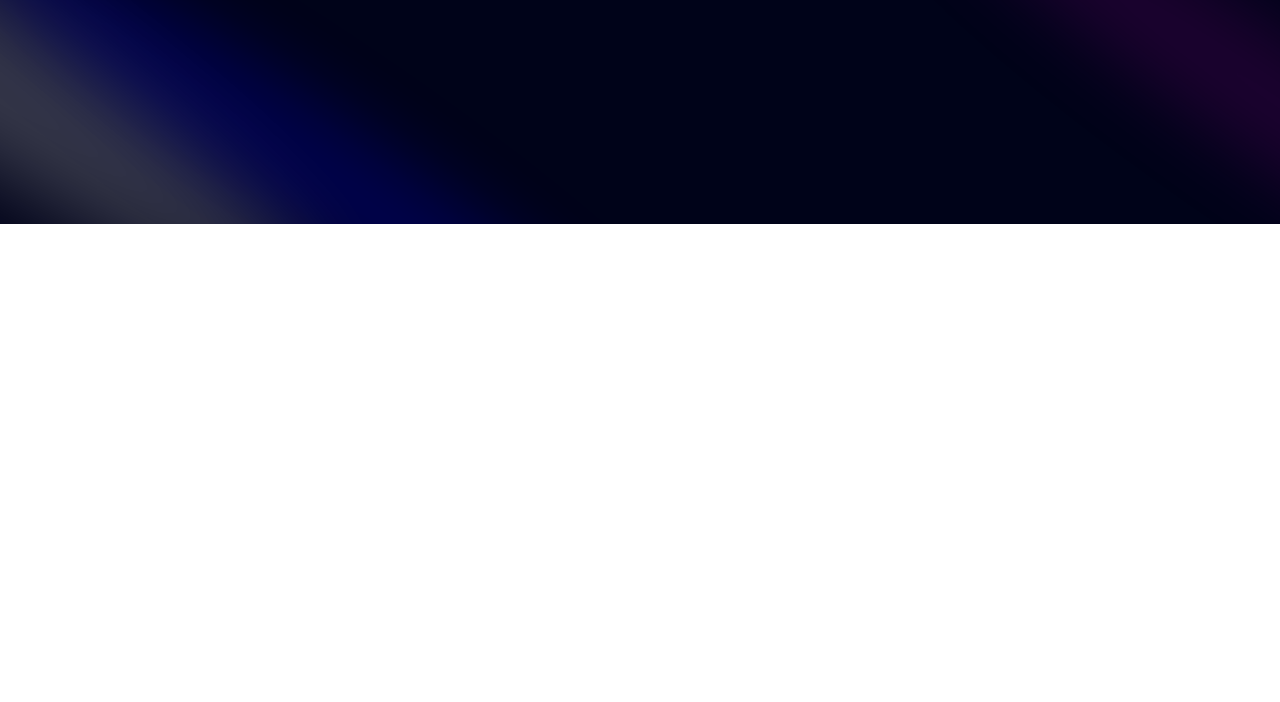
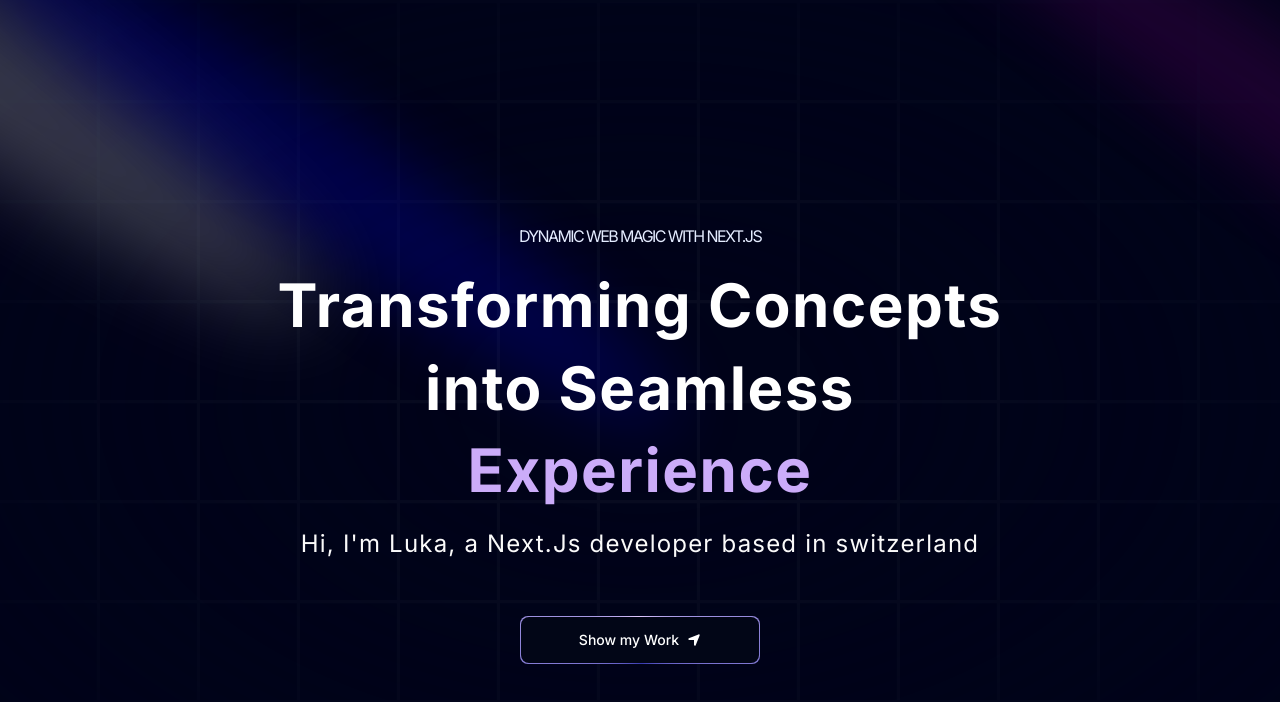
Before and after one commit to Curiosoofficial/newportfolio, a Next.js app: page / in a window 1280 px wide. Shown: the top 702 px of the page. Built offline with nearby package versions, Linux system fonts and the light colour scheme.

Commit message:
hero section

```diff
--- a/app/layout.tsx
+++ b/app/layout.tsx
@@ -1,6 +1,7 @@
 import type { Metadata } from "next";
 import { Inter } from "next/font/google";
 import "./globals.css";
+import { ThemeProvider } from "./provider";
 
 const inter = Inter({ subsets: ["latin"] });
 
@@ -16,7 +17,17 @@
 }>) {
   return (
     <html lang="en">
-      <body className={inter.className}>{children}</body>
+      <body className={inter.className}>
+        {" "}
+        <ThemeProvider
+          attribute="class"
+          defaultTheme="dark"
+          enableSystem
+          disableTransitionOnChange
+        >
+          {children}
+        </ThemeProvider>
+      </body>
     </html>
   );
 }
--- /dev/null
+++ b/app/provider.tsx
@@ -0,0 +1,9 @@
+"use client"
+
+import * as React from "react"
+import { ThemeProvider as NextThemesProvider } from "next-themes"
+import { type ThemeProviderProps } from "next-themes/dist/types"
+
+export function ThemeProvider({ children, ...props }: ThemeProviderProps) {
+  return <NextThemesProvider {...props}>{children}</NextThemesProvider>
+}
--- a/components/Hero.tsx
+++ b/components/Hero.tsx
@@ -1,5 +1,8 @@
 import React from "react";
 import { Spotlight } from "./ui/Spotlight";
+import { TextGenerateEffect } from "./ui/text-generate-effect";
+import MagicButton from "./ui/MagicButton";
+import { FaLocationArrow } from "react-icons/fa6";
 
 const Hero = () => {
   return (
@@ -19,9 +22,31 @@
         />
       </div>
 
+      <div className="h-screen w-full dark:bg-black-100 bg-white  dark:bg-grid-white/[0.03] bg-grid-black/[0.2] flex items-center justify-center absolute top-0 left-0">
+      {/* Radial gradient for the container to give a faded look */}
+      <div className="absolute pointer-events-none inset-0 flex items-center justify-center dark:bg-black-100 bg-white [mask-image:radial-gradient(ellipse_at_center,transparent_20%,black)]"></div>
+      </div>
 
+      <div className="flex justify-center relative my-20 z-10">
+        <div className="max-w-[89vw] md:max-w-2xl lg:max-w-[60vw] flex flex-col items-center justify-center">
+          <h2 className="uppercase -tracking-widest text-center text-blue-100 max-w-80">
+            Dynamic Web Magic with Next.js
+          </h2>
 
+          <TextGenerateEffect
+            className="text-center text-[40px] md:text-5xl lg:text-6xl"
+            words="Transforming Concepts into Seamless Experience"
+          />
 
+          <p className="text-center md:tracking-wider mb-4 text.sm md:text-lg lg:text-2xl">
+            Hi, I&apos;m Luka, a Next.Js developer based in switzerland
+          </p>
+
+          <a href="#about">
+            <MagicButton title="Show my Work" icon={<FaLocationArrow/>} position="right"/>
+          </a>
+        </div>
+      </div>
     </div>
   );
 };
--- /dev/null
+++ b/components/ui/MagicButton.tsx
@@ -0,0 +1,28 @@
+import React from "react";
+
+const MagicButton = ({
+  title,
+  icon,
+  position,
+  handleClick,
+  otherClasses,
+}: {
+  title: string;
+  icon: React.ReactNode;
+  position: string;
+  handleClick?: () => void;
+  otherClasses?: string;
+}) => {
+  return (
+    <button className="w-full relative inline-flex h-12 overflow-hidden rounded-lg p-[1px] md:w-60 md:mt-10">
+      <span className="absolute inset-[-1000%] animate-[spin_2s_linear_infinite] bg-[conic-gradient(from_90deg_at_50%_50%,#E2CBFF_0%,#393BB2_50%,#E2CBFF_100%)]" />
+      <span className={`inline-flex h-full w-full cursor-pointer items-center justify-center rounded-lg bg-slate-950 px-7 text-sm font-medium text-white backdrop-blur-3xl gap-2 ${otherClasses}`}>
+        {position === "left" && icon}
+        {title}
+        {position === "right" && icon}
+      </span>
+    </button>
+  );
+};
+
+export default MagicButton;
--- /dev/null
+++ b/components/ui/text-generate-effect.tsx
@@ -0,0 +1,54 @@
+"use client";
+import { useEffect } from "react";
+import { motion, stagger, useAnimate } from "framer-motion";
+import { cn } from "@/utils/cn";
+
+export const TextGenerateEffect = ({
+  words,
+  className,
+}: {
+  words: string;
+  className?: string;
+}) => {
+  const [scope, animate] = useAnimate();
+  let wordsArray = words.split(" ");
+  useEffect(() => {
+    animate(
+      "span",
+      {
+        opacity: 1,
+      },
+      {
+        duration: 2,
+        delay: stagger(0.2),
+      }
+    );
+  }, [scope.current]);
+
+  const renderWords = () => {
+    return (
+      <motion.div ref={scope}>
+        {wordsArray.map((word, idx) => {
+          return (
+            <motion.span
+              key={word + idx}
+              className={`${idx > 3 ? "text-purple" : "dark:text-white text-black"} opacity-0`}
+            >
+              {word}{" "}
+            </motion.span>
+          );
+        })}
+      </motion.div>
+    );
+  };
+
+  return (
+    <div className={cn("font-bold", className)}>
+      <div className="my-4">
+        <div className=" dark:text-white text-black leading-snug tracking-wide">
+          {renderWords()}
+        </div>
+      </div>
+    </div>
+  );
+};
--- a/package.json
+++ b/package.json
@@ -13,8 +13,10 @@
     "framer-motion": "^11.2.12",
     "mini-svg-data-uri": "^1.4.4",
     "next": "14.2.4",
+    "next-themes": "^0.3.0",
     "react": "^18",
     "react-dom": "^18",
+    "react-icons": "^5.2.1",
     "tailwind-merge": "^2.3.0",
     "tailwindcss-animate": "^1.0.7"
   },
```
Also changed, not shown: 1 other file (tests, documents, lock files or other folders).
